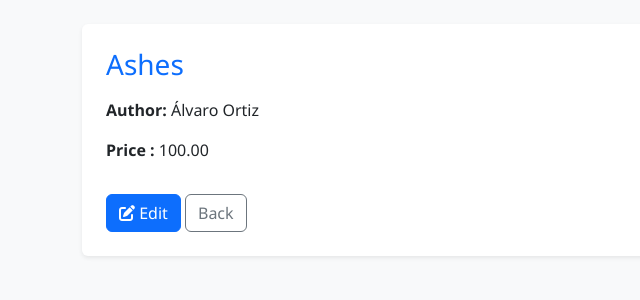
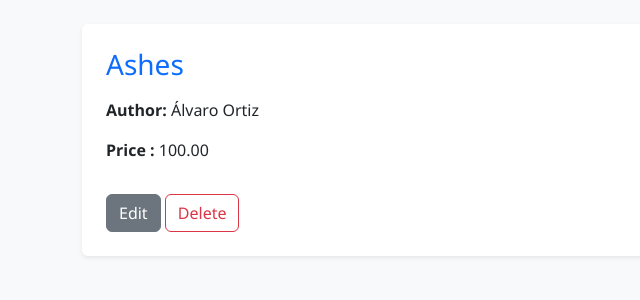
Before and after one commit to NadimGithub/SBN_Assignment, a Django app: page /books/1/ in a window 1280 px wide. Shown: the part 56-356 px from the top of the page, without its empty margins (0-640 px from the left). Run offline with Django 4.2, Linux system fonts and the light colour scheme; data comes from the database, SQL or seed files in the repository.

Commit message:
Add delete confirmation form to book detail page

```diff
--- a/books/templates/books/book_detail.html
+++ b/books/templates/books/book_detail.html
@@ -10,8 +10,15 @@
 
 
     <div class="mt-3">
-        <a href="{% url 'books:book_update' book.id %}" class="btn btn-primary"><i class="fa fa-edit"></i> Edit</a>
-        <a href="{% url 'books:book_list' %}" class="btn btn-outline-secondary">Back</a>
+        {% if confirm_delete %}
+  <form method="post">{% csrf_token %}
+    <button class="btn btn-danger" type="submit">Confirm Delete</button>
+    <a class="btn btn-secondary" href="{% url 'books:book_list' %}">Cancel</a>
+  </form>
+    {% else %}
+      <a class="btn btn-secondary" href="{% url 'books:book_update' book.pk %}">Edit</a>
+      <a class="btn btn-outline-danger" href="{% url 'books:book_delete' book.pk %}">Delete</a>
+    {% endif %}
     </div>
 </div>
 
```
